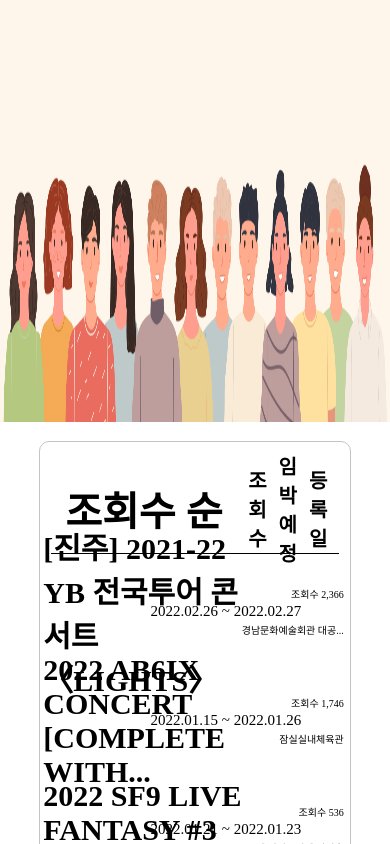
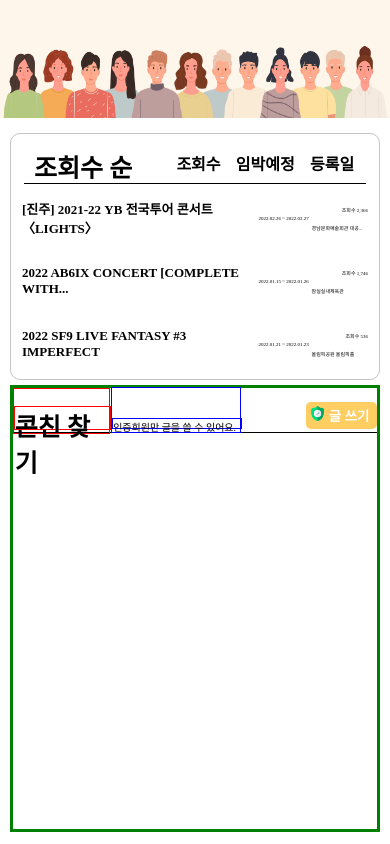
Before and after one commit to codestates/ALL-CON, a React (Create React App) app in the folder client/: page / in a window 390 px wide. Shown: the top 844 px of the page. Built offline with nearby package versions, Linux system fonts and the light colour scheme.

Commit message:
In Progress: Make ConchinPage

```diff
--- a/client/src/components/ConChinPage/ConChinBox.tsx
+++ b/client/src/components/ConChinPage/ConChinBox.tsx
@@ -1,8 +1,22 @@
 import react from 'react';
-
+import shield from '../../images/shield.png'
 function ConChinBox(){
   return (
-    <div id='conChinConChinBox'>
+    <div id='conChinBox'>
+      <div id='findBox'>
+        <div className='title'>
+          <span className='text'>콘친 찾기</span>
+        </div>
+        <div className='explainTitle'>
+          <span className='text'>인증회원만 글을 쓸 수 있어요.</span>
+        </div>
+        <div className='btnWrapper'>
+          <button className='btn'>
+            <img className='img' src={shield}/>
+              글 쓰기
+          </button>
+        </div>
+      </div>
     </div>
   )
 }
--- a/client/src/components/ConChinPage/PostingBox.tsx
+++ b/client/src/components/ConChinPage/PostingBox.tsx
@@ -4,34 +4,28 @@ function PostingBox(){
   return (
     <li id='conChinPostingBox'>
       <div id='orderBox'>
-        <h1 id='orderBoxCurOrder'>조회수 순</h1>
-        <p className='orderBoxOrder'>조회수</p>
-        <p className='orderBoxOrder'>임박예정</p>
-        <p className='orderBoxOrder'>등록일</p>
+        <h1 id='curOrder'>조회수 순</h1>
+        <p className='order'>조회수</p>
+        <p className='order'>임박예정</p>
+        <p className='order'>등록일</p>
       </div>
-    <ul className='conChinPosting'>
-      <h1 className='conChinPostingTitle'>[진주] 2021-22 YB 전국투어 콘서트〈LIGHTS〉</h1>
-      <p className='conChinPostingDate'>2022.02.26 ~ 2022.02.27</p>
-      <p className='conChinPostingView'>조회수 2,366</p>
-      <p className='conChinConcertPlace'>경남문화예술회관 대공...</p>
+    <ul className='posting'>
+      <h1 className='title'>[진주] 2021-22 YB 전국투어 콘서트〈LIGHTS〉</h1>
+      <p className='date'>2022.02.26 ~ 2022.02.27</p>
+      <p className='view'>조회수 2,366</p>
+      <p className='place'>경남문화예술회관 대공...</p>
     </ul>
-    <ul className='conChinPosting'>
-      <h1 className='conChinPostingTitle'>2022 AB6IX CONCERT [COMPLETE WITH...</h1>
-      <p className='conChinPostingDate'>2022.01.15 ~ 2022.01.26</p>
-      <p className='conChinPostingView'>조회수 1,746</p>
-      <p className='conChinConcertPlace'>잠실실내체육관</p>
+    <ul className='posting'>
+      <h1 className='title'>2022 AB6IX CONCERT [COMPLETE WITH...</h1>
+      <p className='date'>2022.01.15 ~ 2022.01.26</p>
+      <p className='view'>조회수 1,746</p>
+      <p className='place'>잠실실내체육관</p>
     </ul>
-    <ul className='conChinPosting'>
-      <h1 className='conChinPostingTitle'>2022 SF9 LIVE FANTASY #3 IMPERFECT</h1>
-      <p className='conChinPostingDate'>2022.01.21 ~ 2022.01.23</p>
-      <p className='conChinPostingView'>조회수 536</p>
-      <p className='conChinConcertPlace'>올림픽공원 올림픽홀</p>
-    </ul>
-    <ul className='conChinPosting'>
-      <h1 className='conChinPostingTitle'>TWICE 4TH WORLD TOUR ‘Ⅲ’</h1>
-      <p className='conChinPostingDate'>2021.12.25 ~ 2021.12.26</p>
-      <p className='conChinPostingView'>조회수 237</p>
-      <p className='conChinConcertPlace'>KSPO DOME(올림픽체..</p>
+    <ul className='posting'>
+      <h1 className='title'>2022 SF9 LIVE FANTASY #3 IMPERFECT</h1>
+      <p className='date'>2022.01.21 ~ 2022.01.23</p>
+      <p className='view'>조회수 536</p>
+      <p className='place'>올림픽공원 올림픽홀</p>
     </ul>
   </li>
   )
--- a/client/src/pages/ConChinPage.tsx
+++ b/client/src/pages/ConChinPage.tsx
@@ -6,8 +6,8 @@ import banner from '../images/banner.png';
 function ConChinPage() {
   return(
     <div id='conChinContainer'>
-      <img id='conChinJumbotron' src= { banner }/>
-      <div id='conChinMainBox'>
+      <img id='jumbotron' src= { banner }/>
+      <div id='mainBox'>
         <PostingBox/>
         <ConChinBox/>
       </div>
--- a/client/src/style.css
+++ b/client/src/style.css
@@ -1,97 +1,4 @@
 @charset "UTF-8";
-/****** 재혁 ******/
-#conChinContainer {
-  position: absolute;
-  display: flex;
-  flex-wrap: wrap;
-  justify-content: center;
-  width: 100%;
-  height: 200%; }
-
-#conChinJumbotron {
-  position: relative;
-  display: flex;
-  width: 100%;
-  height: 25%; }
-
-#conChinMainBox {
-  position: relative;
-  display: flex;
-  flex-wrap: wrap;
-  width: 80%;
-  height: 73%;
-  margin-top: 1%; }
-
-/****** conChinPostingBox ******/
-#conChinPostingBox {
-  position: relative;
-  display: flex;
-  justify-content: center;
-  flex-wrap: wrap;
-  width: 100%;
-  height: 45%;
-  border: 1px solid #C4C4C4;
-  border-radius: 10px; }
-
-.conChinPosting {
-  position: relative;
-  display: flex;
-  align-items: center;
-  width: 85%;
-  height: 13%;
-  border-radius: 5px;
-  font-size: 1.5rem; }
-
-.conChinPosting:hover {
-  background-color: #FFCE63;
-  cursor: pointer; }
-
-.conChinPostingTitle {
-  position: absolute;
-  display: flex;
-  justify-content: center;
-  align-items: center;
-  width: 68%;
-  height: 100%;
-  left: 0;
-  font-size: 3rem; }
-
-.conChinPostingDate {
-  position: absolute;
-  display: flex;
-  align-items: center;
-  height: 100%;
-  right: 15%;
-  font-size: 1.5rem; }
-
-.conChinPostingView {
-  position: absolute;
-  display: flex;
-  align-items: center;
-  height: 49%;
-  right: 1%;
-  transform: translate(0%, -50%);
-  font-size: 1.0rem; }
-
-.conChinConcertPlace {
-  position: absolute;
-  display: flex;
-  align-items: center;
-  height: 49%;
-  right: 1%;
-  transform: translate(0%, 50%);
-  font-size: 1.0rem; }
-
-/****** conChinPostingBox ******/
-#conChinConChinBox {
-  position: relative;
-  display: flex;
-  width: 100%;
-  height: 52%;
-  margin-top: 1%;
-  border: 3px solid green; }
-
-/****** 재혁 ******/
 /****** normalize ******/
 html {
   font-size: 10px; }
@@ -113,36 +20,262 @@ h1 {
   display: flex;
   justify-content: right;
   align-items: center;
+  border-bottom: 1px solid black; }
+  @media (max-width: 767px) {
+    #orderBox {
       width: 93%;
-  height: 20%;
-  border-bottom: 1px solid black; }
-
-#orderBoxCurOrder {
+      height: 20%; } }
+  @media (min-width: 1200px) {
+    #orderBox {
+      width: 93%;
+      height: 20%; } }
+  #orderBox #curOrder {
     position: absolute;
     display: flex;
+    transform: translate(0%, 50%);
+    font-size: 4rem; }
+    @media (max-width: 767px) {
+      #orderBox #curOrder {
+        font-size: 2.5rem;
+        left: 3%;
+        bottom: 0%; } }
+    @media (min-width: 1200px) {
+      #orderBox #curOrder {
         font-size: 4rem;
         left: 5%;
-  bottom: 15%;
-  transform: translate(0%, 50%); }
-
-.orderBoxOrder {
+        bottom: 15%; } }
+  #orderBox .order {
     position: relative;
     display: flex;
     align-items: center;
     justify-content: center;
-  width: 10%;
-  height: 50%;
     bottom: 15%;
     transform: translate(0%, 50%);
     border-radius: 5px;
-  font-size: 2rem;
     font-weight: bold;
     margin-right: 0.5%; }
-
-.orderBoxOrder:hover {
+    @media (max-width: 767px) {
+      #orderBox .order {
+        width: 19%;
+        height: 50%;
+        font-size: 1.6rem; } }
+    @media (min-width: 1200px) {
+      #orderBox .order {
+        width: 10%;
+        height: 50%;
+        font-size: 2rem; } }
+    #orderBox .order:hover {
       background-color: #FFCE63;
       color: white;
       cursor: pointer; }
 
 /****** orderBox ******/
 /****** grids ******/
+/***** 재혁 *****/
+#conChinContainer {
+  position: absolute;
+  display: flex;
+  flex-wrap: wrap;
+  justify-content: center; }
+  @media (max-width: 767px) {
+    #conChinContainer {
+      width: 100%;
+      height: 100%; } }
+  @media (min-width: 1200px) {
+    #conChinContainer {
+      width: 100%;
+      height: 200%; } }
+  #conChinContainer #jumbotron {
+    position: relative;
+    display: flex; }
+    @media (max-width: 767px) {
+      #conChinContainer #jumbotron {
+        width: 100%;
+        height: 14%; } }
+    @media (min-width: 1200px) {
+      #conChinContainer #jumbotron {
+        width: 100%;
+        height: 25%; } }
+  #conChinContainer #mainBox {
+    position: relative;
+    display: flex;
+    flex-wrap: wrap;
+    width: 80%;
+    height: 73%;
+    margin-top: 1%; }
+    @media (max-width: 767px) {
+      #conChinContainer #mainBox {
+        width: 95%;
+        height: 83%; } }
+    @media (min-width: 1200px) {
+      #conChinContainer #mainBox {
+        width: 80%;
+        height: 73%; } }
+
+/****** conChinPostingBox ******/
+#conChinPostingBox {
+  position: relative;
+  display: flex;
+  justify-content: center;
+  flex-wrap: wrap;
+  border: 1px solid #C4C4C4;
+  border-radius: 10px; }
+  @media (max-width: 767px) {
+    #conChinPostingBox {
+      width: 100%;
+      height: 35%; } }
+  @media (min-width: 1200px) {
+    #conChinPostingBox {
+      width: 100%;
+      height: 45%; } }
+  #conChinPostingBox .posting {
+    position: relative;
+    display: flex;
+    align-items: center;
+    height: 15%;
+    border-radius: 5px; }
+    @media (max-width: 767px) {
+      #conChinPostingBox .posting {
+        width: 85%; } }
+    @media (min-width: 1200px) {
+      #conChinPostingBox .posting {
+        width: 85%; } }
+    #conChinPostingBox .posting:hover {
+      background-color: #FFCE63;
+      cursor: pointer; }
+    #conChinPostingBox .posting .title {
+      position: absolute;
+      display: flex;
+      justify-content: left;
+      align-items: center;
+      left: 1%; }
+      @media (max-width: 767px) {
+        #conChinPostingBox .posting .title {
+          width: 65%;
+          height: 100%;
+          font-size: 1.3rem; } }
+      @media (min-width: 1200px) {
+        #conChinPostingBox .posting .title {
+          width: 68%;
+          height: 100%;
+          font-size: 3.0rem; } }
+    #conChinPostingBox .posting .date {
+      position: absolute;
+      display: flex;
+      align-items: center;
+      height: 100%; }
+      @media (max-width: 767px) {
+        #conChinPostingBox .posting .date {
+          right: 17%;
+          font-size: 0.5rem;
+          width: 15%; } }
+      @media (min-width: 1200px) {
+        #conChinPostingBox .posting .date {
+          font-size: 2.0rem;
+          width: 15%;
+          right: 15%; } }
+    #conChinPostingBox .posting .view {
+      position: absolute;
+      display: flex;
+      align-items: center;
+      height: 49%;
+      right: 1%;
+      transform: translate(0%, -50%); }
+      @media (max-width: 767px) {
+        #conChinPostingBox .posting .view {
+          font-size: 0.5rem; } }
+      @media (min-width: 1200px) {
+        #conChinPostingBox .posting .view {
+          font-size: 1.5rem; } }
+    #conChinPostingBox .posting .place {
+      position: absolute;
+      display: flex;
+      align-items: center;
+      height: 49%;
+      right: 1%;
+      text-align: right;
+      transform: translate(0%, 50%); }
+      @media (max-width: 767px) {
+        #conChinPostingBox .posting .place {
+          font-size: 0.5rem;
+          width: 16%; } }
+      @media (min-width: 1200px) {
+        #conChinPostingBox .posting .place {
+          font-size: 1.5rem; } }
+
+/****** conChinPostingBox ******/
+#conChinBox {
+  position: relative;
+  display: flex;
+  margin-top: 1%;
+  border: 3px solid green; }
+  @media (max-width: 767px) {
+    #conChinBox {
+      width: 100%;
+      height: 63%; } }
+  @media (min-width: 1200px) {
+    #conChinBox {
+      width: 100%;
+      height: 52%; } }
+  #conChinBox #findBox {
+    position: relative;
+    display: flex;
+    flex-wrap: wrap;
+    flex-direction: row;
+    align-items: center;
+    border-bottom: 1.5px solid black;
+    width: 100%;
+    height: 10%; }
+    #conChinBox #findBox .title {
+      position: relative;
+      flex-direction: row;
+      width: 26%;
+      height: 100%;
+      border: 1px solid red; }
+      #conChinBox #findBox .title .text {
+        position: absolute;
+        height: 50%;
+        width: 100%;
+        bottom: 7%;
+        border: 1px solid red;
+        font-size: 2.5rem;
+        font-weight: bolder; }
+    #conChinBox #findBox .explainTitle {
+      position: absolute;
+      height: 100%;
+      width: 35%;
+      left: 27%;
+      border: 1px solid blue; }
+      #conChinBox #findBox .explainTitle .text {
+        position: absolute;
+        display: flex;
+        height: 20%;
+        width: 100%;
+        left: 0%;
+        bottom: 7%;
+        border: 1px solid blue; }
+    #conChinBox #findBox .btnWrapper {
+      position: absolute;
+      width: 30%;
+      height: 100%;
+      right: 0%; }
+      #conChinBox #findBox .btnWrapper .btn {
+        position: absolute;
+        width: 65%;
+        height: 60%;
+        right: 0%;
+        bottom: 7%;
+        padding-left: 19%;
+        outline: 0;
+        background-color: #FFCE63;
+        border: 0;
+        border-radius: 5px;
+        color: white;
+        font-weight: bold; }
+        #conChinBox #findBox .btnWrapper .btn .img {
+          position: absolute;
+          width: 15px;
+          height: 15px;
+          left: 6%; }
+
+/***** 재혁 *****/
--- a/client/src/styles/components/_conChinConChinBox.scss
+++ b/client/src/styles/components/_conChinConChinBox.scss
@@ -1,8 +1,83 @@
-#conChinConChinBox{
+#conChinBox{
   position: relative;
   display: flex;
-  width:100%;
-  height:52%;
   margin-top:1%;
   border:3px solid green;
+  @include mobile-only(){
+    width:100%;
+    height:63%;
+  }
+  @include lg(){
+    width:100%;
+    height:52%;
+  };
+  #findBox{
+    position:relative;
+    display:flex;
+    flex-wrap:wrap;
+    flex-direction: row;
+    align-items:center;
+    border-bottom:1.5px solid black;
+    width: 100%;
+    height: 10%;
+    // border:1px solid red;
+    .title{
+      position:relative;
+      flex-direction: row;
+      width:26%;
+      height:100%;
+      border:1px solid red;
+      .text{
+        position:absolute;
+        height:50%;
+        width:100%;
+        bottom:7%;
+        border:1px solid red;
+        font-size:2.5rem;
+        font-weight:bolder;
+      }
+    }
+    .explainTitle{
+      position:absolute;
+      height:100%;
+      width:35%;
+      left:27%;
+      border:1px solid blue;
+      .text{
+        position:absolute;
+        display:flex;
+        height:20%;
+        width:100%;
+        left:0%;
+        bottom:7%;
+        border:1px solid blue;
+      }
+    }
+    .btnWrapper{
+      position:absolute;
+      width:30%;
+      height:100%;
+      right:0%;
+      .btn{
+        position:absolute;
+        width:65%;
+        height:60%;
+        right:0%;
+        bottom:7%;
+        padding-left:19%;
+        outline:0;
+        background-color:#FFCE63;
+        border:0;
+        border-radius:5px;
+        color:white;
+        font-weight:bold;
+        .img{
+          position:absolute;
+          width:15px;
+          height:15px;
+          left:6%;
+        }
+      }
+    }
+  }
 }
--- a/client/src/styles/components/_conChinPostingBox.scss
+++ b/client/src/styles/components/_conChinPostingBox.scss
@@ -5,50 +5,67 @@
   display:flex;
   justify-content:center;
   flex-wrap:wrap;
+  border:1px solid #C4C4C4;
+  border-radius:10px;
+  @include mobile-only(){
+    width:100%;
+    height:35%;
+  }
+  @include lg(){
     width:100%;
     height:45%;
-  border:1px solid #C4C4C4;
-  border-radius:10px;
-}
-
-.conChinPosting {
+  };
+  .posting {
     position: relative;
     display:flex;
     align-items:center;
+    height:15%;
+    border-radius:5px;
+    @include mobile-only(){
       width:85%;
-  height:13%;
-  // border: 1px solid blue;
-  border-radius:5px;
-  font-size:1.5rem;
     }
-
-.conChinPosting:hover {
+    @include lg(){
+      width:85%;
+    };
+    &:hover{
       background-color:#FFCE63;
       cursor: pointer;
     }
-
-.conChinPostingTitle {
+    .title {
       position: absolute;
       display:flex;
-  justify-content:center;
+      justify-content:left;
       align-items:center;
+      left:1%;
+      @include mobile-only(){
+        width:65%;
+        height:100%;
+        font-size:1.3rem;
+      }
+      @include lg(){
         width:68%;
         height:100%;
-  left:0;
-  // border: 1px solid red;
-  font-size:3rem;
+        font-size:3.0rem;
+      };
     }
-.conChinPostingDate {
+    .date {
       position: absolute;
       display: flex;
       align-items: center;
       height:100%;
+      // border: 1px solid red;
+      @include mobile-only(){
+        right: 17%;
+        font-size:0.5rem;
+        width:15%;
+      }
+      @include lg(){
+        font-size:2.0rem;
+        width:15%;
         right: 15%;
-  // border: 1px solid red;
-  font-size:1.5rem;
+      };
     }
-
-.conChinPostingView {
+    .view {
       position: absolute;
       display: flex;
       align-items: center;
@@ -56,18 +73,42 @@
       right:1%;
       transform:translate(0%,-50%);
       // border: 1px solid red;
-  font-size:1.0rem;
+      @include mobile-only(){
+        font-size:0.5rem;
       }
-
-.conChinConcertPlace {
+      @include lg(){
+        font-size:1.5rem;
+      };
+    }
+    .place {
       position: absolute;
       display: flex;
       align-items: center;
       height:49%;
       right:1%;
+      text-align: right;
       transform:translate(0%,50%);
       // border: 1px solid red;
-  font-size:1.0rem;
+      @include mobile-only(){
+        font-size:0.5rem;
+        width: 16%;
+      }
+      @include lg(){
+        font-size:1.5rem;
+      };
+    }
+  }
 }
 
+
+
+
+
+
+
+
+
+
+
+
 /****** conChinPostingBox ******/
--- a/client/src/styles/constants/_breakpoints.scss
+++ /dev/null
@@ -1,2 +0,0 @@
-$md-breakpoint: 768px;
-$lg-breakpoint: 1200px;
--- a/client/src/styles/layouts/_grids.scss
+++ b/client/src/styles/layouts/_grids.scss
@@ -7,43 +7,65 @@
   display:flex;
   justify-content:right;
   align-items:center;
+  border-bottom: 1px solid black;
+  @include mobile-only(){
     width:93%;
     height:20%;
-  border-bottom: 1px solid black;
+  }
+  @include lg(){
+    width:93%;
+    height:20%;
+  };
   // border:1px solid red;
-}
-
-#orderBoxCurOrder{
+  #curOrder{
     position: absolute;
     display: flex;
+    transform: translate(0%,50%);
+    font-size:4rem;
+    // border:1px solid red;
+    @include mobile-only(){
+      font-size:2.5rem;
+      left:3%;
+      bottom: 0%;
+    }
+    @include lg(){
       font-size:4rem;
       left:5%;
       bottom:15%;
-  transform: translate(0%,50%);
-  // border:1px solid red;
+    };
   }
-
-.orderBoxOrder{
+  .order{
     position: relative;
     display:flex;
     align-items:center;
     justify-content:center;
-  width:10%;
-  height:50%;
     bottom:15%;
     transform: translate(0%,50%);
     // border:1px solid blue;
     border-radius: 5px;
-  font-size:2rem;
     font-weight:bold;
     margin-right:0.5%;
+    @include mobile-only(){
+      width:19%;
+      height:50%;
+      font-size:1.6rem;
     }
-
-.orderBoxOrder:hover{
+    @include lg(){
+      width:10%;
+      height:50%;
+      font-size:2rem;
+    };
+    &:hover{
       background-color:#FFCE63;
       color:white;
       cursor: pointer;
     }
+  }
+}
+
+
+
+
 
 /****** orderBox ******/
 
--- a/client/src/styles/pages/_conChinPage.scss
+++ b/client/src/styles/pages/_conChinPage.scss
@@ -3,25 +3,44 @@
   display:flex;
   flex-wrap:wrap;
   justify-content: center;
-  width: 100%;
-  height: 200%;
   // border: 1px solid red;
+  @include mobile-only(){
+    width:100%;
+    height:100%;
   }
-
-#conChinJumbotron{
+  @include lg(){
+    width:100%;
+    height:200%;
+  };
+  #jumbotron{
     position: relative;
     display:flex;
-  width: 100%;
+    @include mobile-only(){
+      width:100%;
+      height:14%;
+    }
+    @include lg(){
+      width:100%;
       height:25%;
+    };
     // border:1px solid red;
   }
-
-#conChinMainBox{
+  #mainBox{
     position:relative;
     display:flex;
     flex-wrap:wrap;
     width:80%;
     height:73%;
     margin-top:1%;
+    @include mobile-only(){
+      width:95%;
+      height:83%;
+    }
+    @include lg(){
+      width:80%;
+      height:73%;
+    };
     // border:1px solid red;
   }
+
+}
```
Also changed, not shown: client/src/styles/main.scss (+7 -7 lines), client/src/styles/mixins/_reponsive.scss (+12 -7 lines), client/src/images/shield.png (added). Lines whose indentation alone changed are shown as unchanged.
